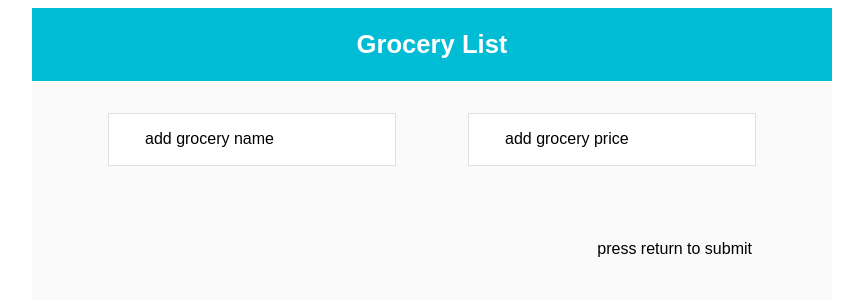
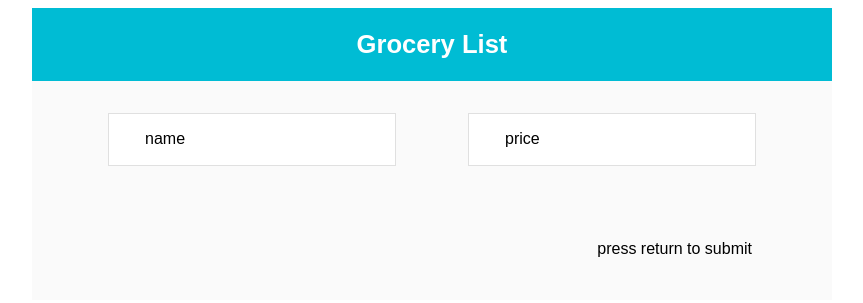
Before and after one commit to seankelliher/groceries-list, a plain HTML site: page index.html in a window 1280 px wide. Shown: the whole page, without its empty margins (208-1071 px from the left). Drawn offline with Linux system fonts and the light colour scheme.

Commit message:
modify placeholder names in input divs

```diff
--- a/index.html
+++ b/index.html
@@ -37,11 +37,11 @@
             <dialogue open id="input-grocery">
 
                 <div id="input-grocery-name" contenteditable="true">
-                    add grocery name
+                    name
                 </div>
 
                 <div id="input-grocery-cost" contenteditable="true">
-                    add grocery price
+                    price
                 </div>
 
             </dialogue>
```
